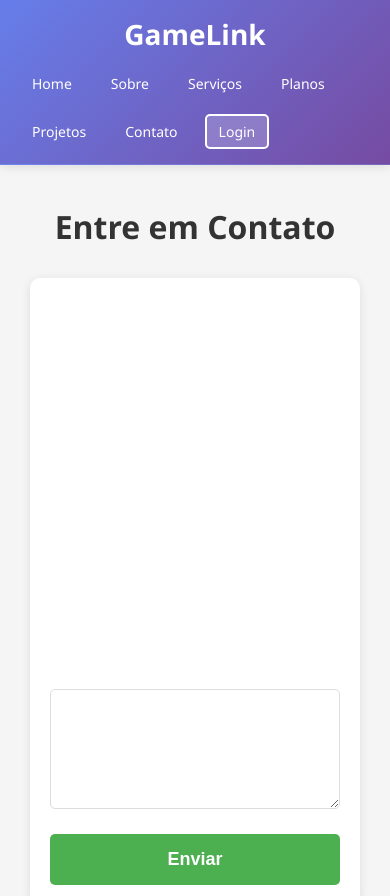
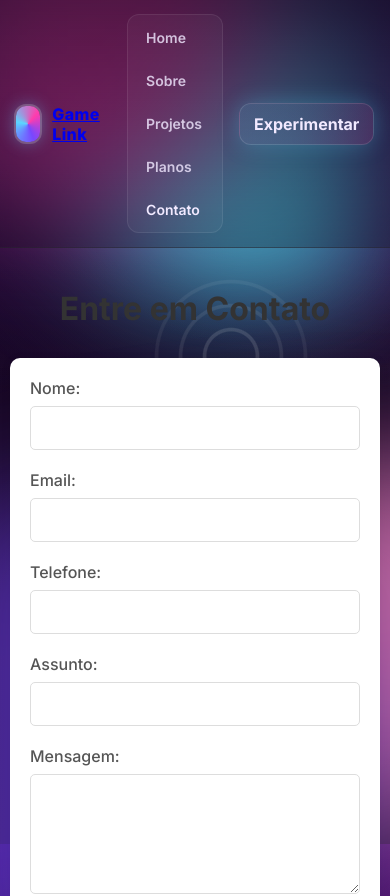
Before and after one commit to KaiqueFJ21/Site-primeira-vers-o-html, a React app: page /contato in a window 390 px wide. Shown: the top 896 px of the page. Built offline with nearby package versions, Linux system fonts and the light colour scheme.

Commit message:
correção infernal

```diff
--- a/public/index.html
+++ b/public/index.html
@@ -1,11 +1,17 @@
-<!DOCTYPE html>
+<!doctype html>
 <html lang="pt-BR">
-<head>
-    <meta charset="UTF-8">
-    <meta name="viewport" content="width=device-width, initial-scale=1.0">
-    <title>Meu Projeto</title>
-</head>
-<body>
+  <head>
+    <meta charset="UTF-8" />
+    <meta name="viewport" content="width=device-width, initial-scale=1.0" />
+    <title>Game Link</title>
+    <link rel="preconnect" href="https://fonts.googleapis.com">
+    <link rel="preconnect" href="https://fonts.gstatic.com" crossorigin>
+    <link href="https://fonts.googleapis.com/css2?family=Inter:wght@300;400;500;600;700;800;900&display=swap" rel="stylesheet">
+    <meta name="theme-color" content="#1b0b2e" />
+  </head>
+  <body>
+    <noscript>Você precisa habilitar JavaScript para rodar este app.</noscript>
     <div id="root"></div>
-</body>
+    <script src="/bundle.js"></script>
+  </body>
 </html>
--- a/src/App.js
+++ b/src/App.js
@@ -1,55 +1,33 @@
-import React from 'react';
-import { BrowserRouter as Router, Routes, Route, Link } from 'react-router-dom';
-import Home from './pages/Home';
-import Sobre from './pages/Sobre';
-import Servicos from './pages/services';
-import Planos from './pages/Planos';
-import Projetos from './pages/Projetos';
-import Contato from './pages/Contato';
-import Login from './pages/Login';
-import Dashboard from './pages/Dashboard';
-import './styles/global.css';
+import React from "react";
+import { Routes, Route } from "react-router-dom";
+import Navbar from "./components/Navbar.js";
+import Footer from "./components/Footer.js";
+import Home from "./pages/Home.js";
+import Sobre from "./pages/Sobre.js";
+import Contato from "./pages/Contato.js";
+import Projetos from "./pages/Projetos.js";
+import Planos from "./pages/Planos.js";
 
-function App() {
+export default function App() {
   return (
-    <Router>
     <div className="app">
-        <nav className="navbar">
-          <div className="nav-container">
-            <Link to="/" className="nav-logo">GameLink</Link>
-            <div className="nav-menu">
-              <Link to="/">Home</Link>
-              <Link to="/sobre">Sobre</Link>
-              <Link to="/servicos">Serviços</Link>
-              <Link to="/planos">Planos</Link>
-              <Link to="/projetos">Projetos</Link>
-              <Link to="/contato">Contato</Link>
-              <Link to="/login" className="nav-login">Login</Link>
+      <div className="bg-decor">
+        <div className="blob blob-1" />
+        <div className="blob blob-2" />
+        <div className="rings" />
       </div>
-          </div>
-        </nav>
-
-        <main className="main-content">
+      <Navbar />
+      <main>
         <Routes>
           <Route path="/" element={<Home />} />
           <Route path="/sobre" element={<Sobre />} />
-            <Route path="/servicos" element={<Servicos />} />
+          <Route path="/contato" element={<Contato />} />
+          <Route path="/projetos" element={<Projetos />} />
           <Route path="/planos" element={<Planos />} />
-            <Route path="/projetos" element={<Projetos />} />
-            <Route path="/contato" element={<Contato />} />
-            <Route path="/login" element={<Login />} />
-            <Route path="/dashboard" element={<Dashboard />} />
-            <Route path="*" element={
-              <div style={{ padding: '50px', textAlign: 'center' }}>
-                <h1>404 - Página não encontrada</h1>
-                <Link to="/">Voltar para Home</Link>
-              </div>
-            } />
+          <Route path="*" element={<Home />} />
         </Routes>
       </main>
+      <Footer />
     </div>
-    </Router>
   );
 }
-
-export default App;
--- a/src/index.js
+++ b/src/index.js
@@ -1,7 +1,14 @@
-import React from 'react';
-import { createRoot } from 'react-dom/client';
-import App from './App';
+import React from "react";
+import { createRoot } from "react-dom/client";
+import { BrowserRouter } from "react-router-dom";
+import App from "./App.js";
+import "./styles/global.css";
 
-const container = document.getElementById('root');
-const root = createRoot(container);
-root.render(<App />);
+const root = createRoot(document.getElementById("root"));
+root.render(
+  <React.StrictMode>
+    <BrowserRouter>
+      <App />
+    </BrowserRouter>
+  </React.StrictMode>
+);
--- a/src/styles/global.css
+++ b/src/styles/global.css
@@ -228,127 +228,3 @@ hr.sep{
 /* utility */
 .hint{ color: var(--muted); font-size: 14px; }
 .center{ text-align:center; }
-
-* {
-  margin: 0;
-  padding: 0;
-  box-sizing: border-box;
-}
-
-body {
-  font-family: 'Segoe UI', Tahoma, Geneva, Verdana, sans-serif;
-  background: #f5f5f5;
-}
-
-.app {
-  min-height: 100vh;
-  display: flex;
-  flex-direction: column;
-}
-
-/* Navbar Styles */
-.navbar {
-  background: linear-gradient(135deg, #667eea 0%, #764ba2 100%);
-  box-shadow: 0 2px 10px rgba(0, 0, 0, 0.1);
-  position: sticky;
-  top: 0;
-  z-index: 1000;
-}
-
-.nav-container {
-  max-width: 1200px;
-  margin: 0 auto;
-  padding: 0 20px;
-  display: flex;
-  justify-content: space-between;
-  align-items: center;
-  height: 70px;
-}
-
-.nav-logo {
-  color: white;
-  font-size: 28px;
-  font-weight: bold;
-  text-decoration: none;
-  transition: transform 0.3s;
-}
-
-.nav-logo:hover {
-  transform: scale(1.05);
-}
-
-.nav-menu {
-  display: flex;
-  gap: 30px;
-  align-items: center;
-}
-
-.nav-menu a {
-  color: white;
-  text-decoration: none;
-  font-size: 16px;
-  font-weight: 500;
-  padding: 8px 16px;
-  border-radius: 5px;
-  transition: all 0.3s;
-  position: relative;
-}
-
-.nav-menu a::after {
-  content: '';
-  position: absolute;
-  bottom: 0;
-  left: 50%;
-  transform: translateX(-50%);
-  width: 0;
-  height: 2px;
-  background: white;
-  transition: width 0.3s;
-}
-
-.nav-menu a:hover::after {
-  width: 80%;
-}
-
-.nav-menu a:hover {
-  background: rgba(255, 255, 255, 0.1);
-}
-
-.nav-login {
-  background: rgba(255, 255, 255, 0.2);
-  border: 2px solid white;
-}
-
-.nav-login:hover {
-  background: white;
-  color: #667eea;
-}
-
-/* Main Content */
-.main-content {
-  flex: 1;
-  width: 100%;
-  max-width: 1200px;
-  margin: 0 auto;
-  padding: 20px;
-}
-
-/* Responsive */
-@media (max-width: 768px) {
-  .nav-container {
-    flex-direction: column;
-    height: auto;
-    padding: 15px 20px;
-  }
-
-  .nav-menu {
-    flex-wrap: wrap;
-    gap: 15px;
-    margin-top: 15px;
-  }
-
-  .nav-menu a {
-    font-size: 14px;
-    padding: 6px 12px;
-  }
-}
--- a/webpack.config.js
+++ b/webpack.config.js
@@ -6,8 +6,7 @@ module.exports = {
   output: {
     path: path.resolve(__dirname, 'dist'),
     filename: 'bundle.js',
-    publicPath: '/',
-    clean: true
+    publicPath: '/'
   },
   module: {
     rules: [
@@ -16,22 +15,13 @@ module.exports = {
         exclude: /node_modules/,
         use: {
           loader: 'babel-loader',
-          options: { presets: ['@babel/preset-react'] }
+          options: { presets: ['@babel/preset-react'] } // remove preset-env
         }
       },
       { test: /\.css$/, use: ['style-loader', 'css-loader'] }
     ]
   },
   resolve: { extensions: ['.js', '.jsx', '.json'] },
-  plugins: [
-    new HtmlWebpackPlugin({
-      template: './public/index.html',
-      inject: 'body'
-    })
-  ],
-  devtool: 'source-map',
-  devServer: {
-    historyApiFallback: true,
-    port: 3000
-  }
+  plugins: [new HtmlWebpackPlugin({ template: './public/index.html' })],
+  devServer: { historyApiFallback: true }
 };
```
Also changed, not shown: src/pages/Servicos.js (added). Lines whose indentation alone changed are shown as unchanged.
